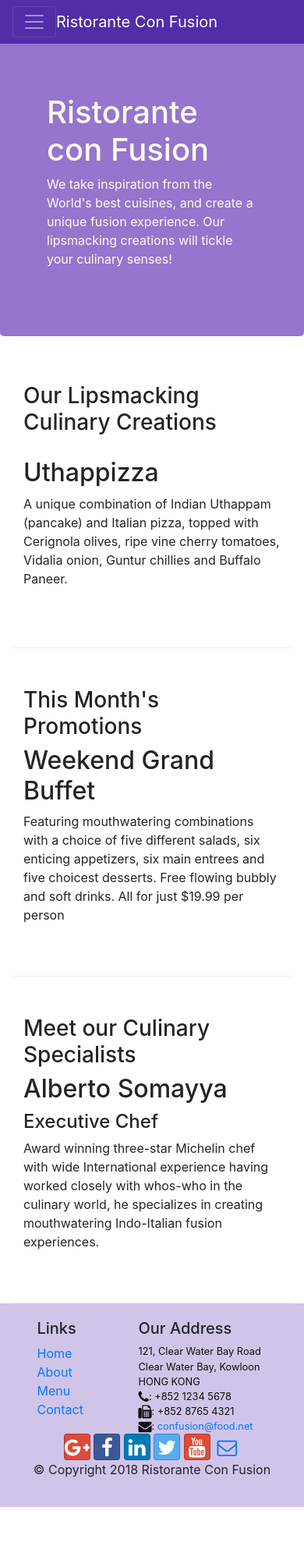
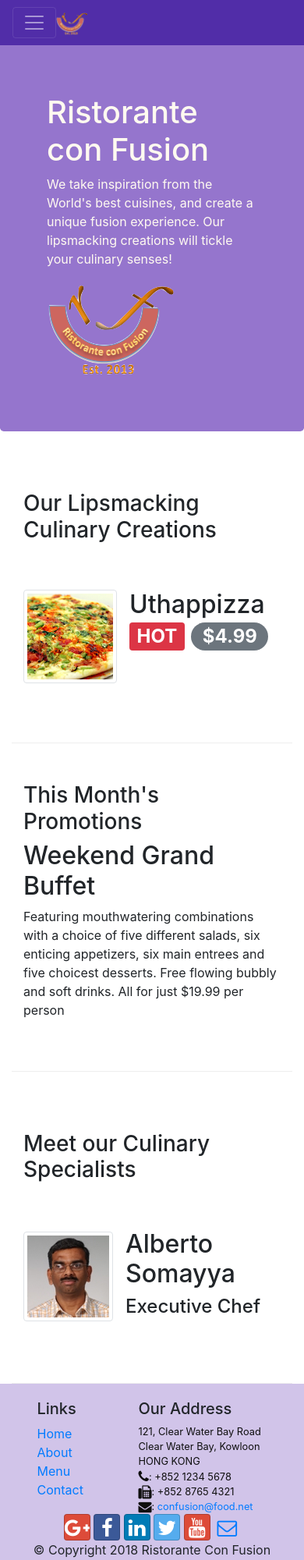
Before and after one commit to skgit1/boot-4, a website: page index.html in a window 390 px wide. Shown: the top 2000 px of the page at 78% size. Before the commit the page ends 1932 px from the top, so only its background shows below. Drawn offline with nearby package versions, Linux system fonts and the light colour scheme.

Commit message:
Alerting Users

```diff
--- a/index.html
+++ b/index.html
@@ -22,7 +22,7 @@
             <button class="navbar-toggler" type="button" data-toggle="collapse" data-target="#Navbar">
                 <span class="navbar-toggler-icon"></span>
             </button>
-           <a class="navbar-brand mr-auto" href="./index.html">Ristorante Con Fusion</a>
+           <a class="navbar-brand mr-auto" href="./index.html"><img src="img/logo.png" height="30" width="41"></a>
 
            <div class="collapse navbar-collapse" id="Navbar">
             <ul class="navbar-nav mr-auto">
@@ -43,7 +43,8 @@
                     <h1>Ristorante con Fusion</h1>
                     <p>We take inspiration from the World's best cuisines, and create a unique fusion experience. Our lipsmacking creations will tickle your culinary senses!</p>
                 </div>
-                <div class="col-12 col-sm">
+                <div class="col-12 col-sm align-self-center">
+                    <img src="img/logo.png" class="img-fluid">
                 </div>
             </div>
         </div>
@@ -55,8 +56,14 @@
                 <h3>Our Lipsmacking Culinary Creations</h3>
             </div>
             <div class="col-12 col-sm order-sm-first col-md">
-                <h2>Uthappizza</h2>
-                <p>A unique combination of Indian Uthappam (pancake) and Italian pizza, topped with Cerignola olives, ripe vine cherry tomatoes, Vidalia onion, Guntur chillies and Buffalo Paneer.</p>
+                <div class="media">
+                 <img class="d-flex mr-3 img-thumbnail align-self-center" src="img/uthappizza.png" alt="Uthappizza">
+                    <div class="media-body">
+                    <h2 class="mt-0">Uthappizza <span class="badge badge-danger">HOT</span> <span class="badge badge-pill badge-secondary">$4.99</span></h2>
+                    <p class="d-none d-sm-block">
+                    A unique combination of Indian Uthappam (pancake) and Italian pizza, topped with Cerignola olives, ripe vine cherry tomatoes, Vidalia onion, Guntur chillies and Buffalo Paneer.</p>
+                    </div>
+                </div>
             </div>
         </div>
 
@@ -76,9 +83,15 @@
                 <h3>Meet our Culinary Specialists</h3>
             </div>
             <div class="col-12 col-sm order-sm-first col-md">
-                <h2>Alberto Somayya</h2>
-                <h4>Executive Chef</h4>
-                <p>Award winning three-star Michelin chef with wide International experience having worked closely with whos-who in the culinary world, he specializes in creating mouthwatering Indo-Italian fusion experiences. </p>
+                <div class="media"><img class="d-flex mr-3 img-thumbnail align-self-center"
+                            src="img/alberto.png" alt="Alberto Somayya">
+                    <div class="media-body">
+                        <h2 class="mt-0">Alberto Somayya</h2>
+                        <h4>Executive Chef</h4>
+                        <p class="d-none d-sm-block">
+               Award winning three-star Michelin chef with wide International experience having worked closely with whos-who in the culinary world, he specializes in creating mouthwatering Indo-Italian fusion experiences. </p>
+                    </div>
+                </div>
             </div>
         </div>
 
```
Also changed, not shown: aboutus.html (+3 -2 lines), contactus.html (+3 -2 lines), img/alberto.png (added), img/buffet.png (added), img/logo.png (added), img/uthappizza.png (added).
